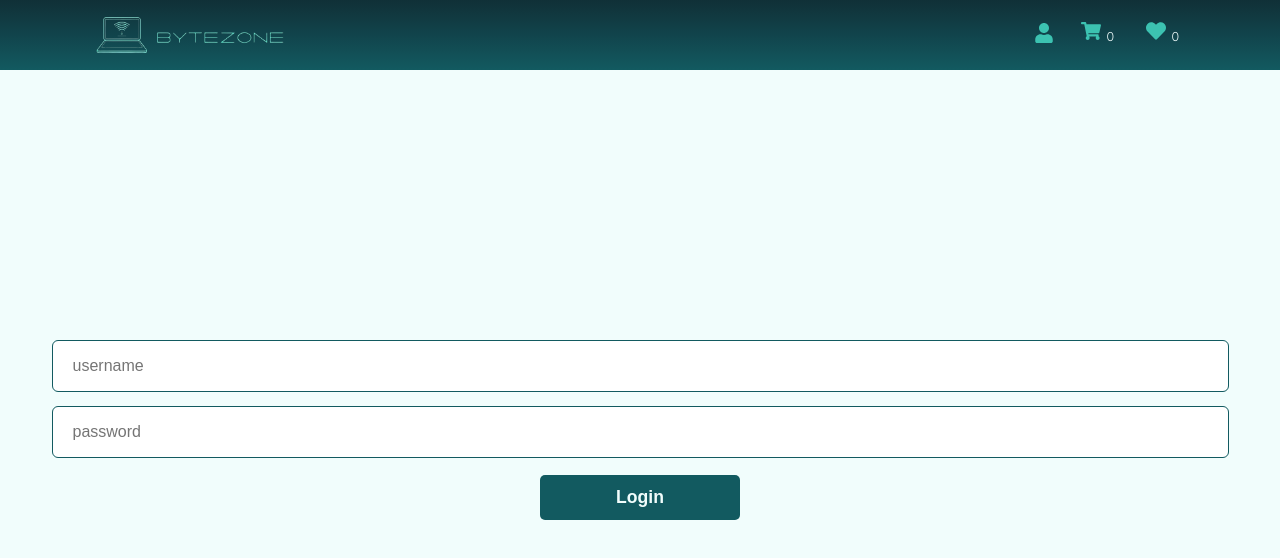
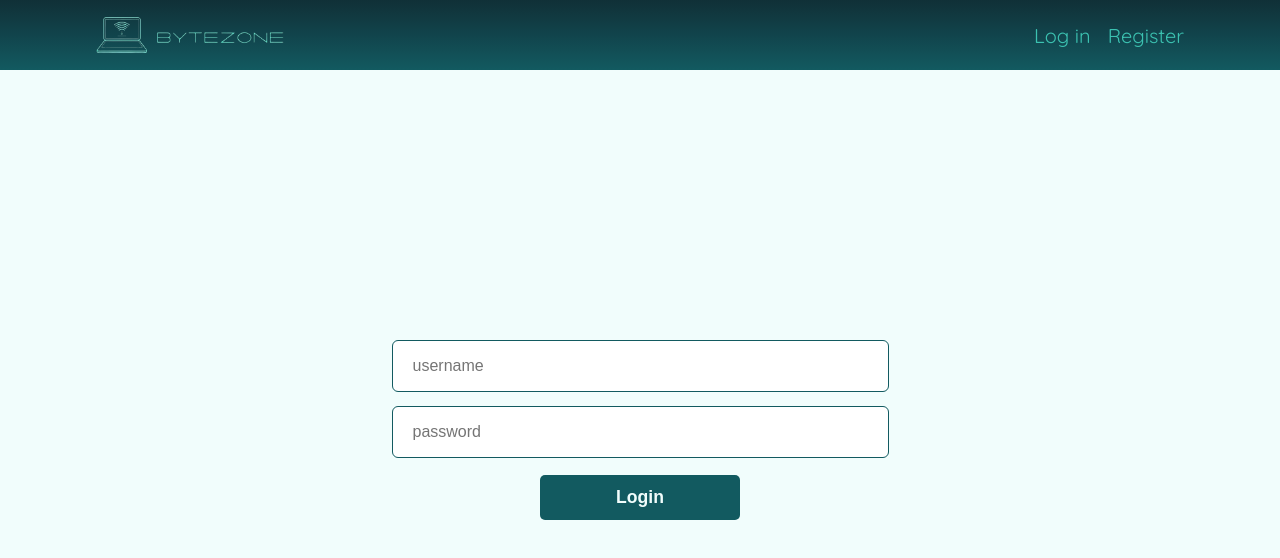
Before and after one commit to hossamYNWA/ByteZone, a React (Vite) app: page /#/login in a window 1280 px wide. Shown: the top 558 px of the page. Built offline with nearby package versions, Linux system fonts and the light colour scheme; sample sign-in values are in the browser's storage.

Commit message:
improved functionality

```diff
--- a/src/App.jsx
+++ b/src/App.jsx
@@ -19,6 +19,10 @@ function favsReducer(state, action) {
   }
 }
 export default function App() {
+    const [logged,setLogged] = useState(false);
+    const logUser = () => {
+        setLogged(true);
+    }
   const [cartItems, setCart] = useState([]);
   const qtyHandler = (i) => {
     console.log(i);
@@ -36,7 +40,7 @@ export default function App() {
   };
   return (
     <Router>
-    <NavBar qty={cartItems.length} favs={favs.length} />
+    <NavBar loggedIn={logged} qty={cartItems.length} favs={favs.length} />
       <Routes>
         <Route
           path="/"
@@ -51,7 +55,7 @@ export default function App() {
             </main>
           }
         />
-        <Route path="/login" element={<Login />} />
+        <Route path="/login" element={<Login logHandler = {logUser}/>} />
         <Route path="/register" element={<Register />} />
         <Route
           path="/favs"
--- a/src/components/Login-Reg/Login.jsx
+++ b/src/components/Login-Reg/Login.jsx
@@ -2,7 +2,7 @@ import NavBar from "../NavBar/NavBar";
 import "./login.css";
 import { useState, useRef } from "react";
 import { useNavigate } from "react-router-dom";
-export default function Login() {
+export default function Login({logHandler}) {
   const [userExist, setUserExist] = useState(true);
   const navigate = useNavigate();
   const passwordRef = useRef();
@@ -16,7 +16,7 @@ export default function Login() {
     } else {
       const userData = JSON.parse(localStorage.getItem(username));
       if (userData.password === password) {
-        localStorage.setItem("loggedIn", true);
+        logHandler()
         navigate("/");
       } else {
         setUserExist(false);
--- a/src/components/Login-Reg/Register.jsx
+++ b/src/components/Login-Reg/Register.jsx
@@ -3,7 +3,6 @@ import NavBar from "../NavBar/NavBar";
 import { Link, useNavigate } from "react-router-dom";
 import { useState, useRef } from "react";
 export default function Register() {
-  // const [userData, setUserData] = useState({});
   const navigate = useNavigate();
   const nameRef = useRef();
   const mailRef = useRef();
@@ -18,7 +17,7 @@ export default function Register() {
     const password = passwordRef.current.value;
     const userData = { name, mail, username, password };
     localStorage.setItem(username, JSON.stringify(userData));
-    navigate("/");
+    navigate("/login");
   };
   return (
       <form action="POST">
--- a/src/components/Login-Reg/login.css
+++ b/src/components/Login-Reg/login.css
@@ -6,6 +6,7 @@ form {
     align-items: center;
     width: 100%;
     margin: 100px auto;
+    max-width:600px
     }
 
 button[type="submit"]{
@@ -39,3 +40,7 @@ input.log_input {
 .log_input:focus {
     outline: 1px solid var(--secondary-color);
 }
+
+.errortext {
+    color:#dd0000
+}
--- a/src/components/NavBar/NavBar.jsx
+++ b/src/components/NavBar/NavBar.jsx
@@ -1,9 +1,9 @@
 import logo from "../assets/images/logo-nav.png";
 import { Link } from "react-router-dom";
 import NavIcons from "./NavIcons";
+import {memo} from "react";
 import "./navbar.css";
-const NavBar = ({ qty, favs }) => {
-  const loggedIn = JSON.parse(localStorage.getItem("loggedIn"));
+const NavBar = ({ loggedIn, qty, favs }) => {
   const navList = loggedIn ? (
     <NavIcons qty={qty} favs={favs} />
   ) : (
@@ -19,13 +19,15 @@ const NavBar = ({ qty, favs }) => {
   return (
     <nav>
       <div className="nav-container">
-        <Link to="/"><div className="logo-container">
-          <img src={logo} alt="ByteZone logo" />
-        </div></Link>
+        <Link to="/">
+          <div className="logo-container">
+            <img src={logo} alt="ByteZone logo" />
+          </div>
+        </Link>
         {navList}
       </div>
     </nav>
   );
 };
 
-export default NavBar;
+export default memo(NavBar);
```
Also changed, not shown: src/components/Products/ProductCard.jsx (+13 -12 lines).
